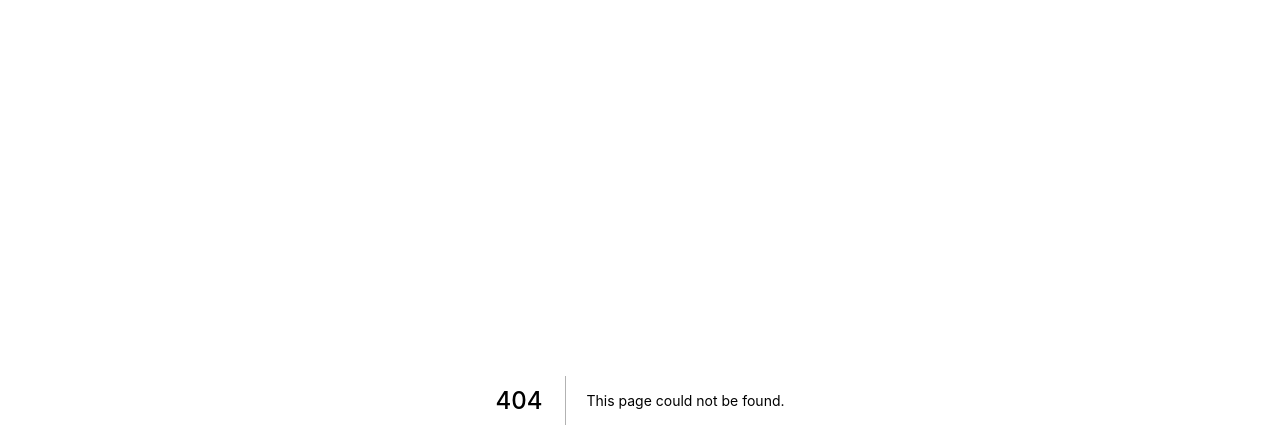
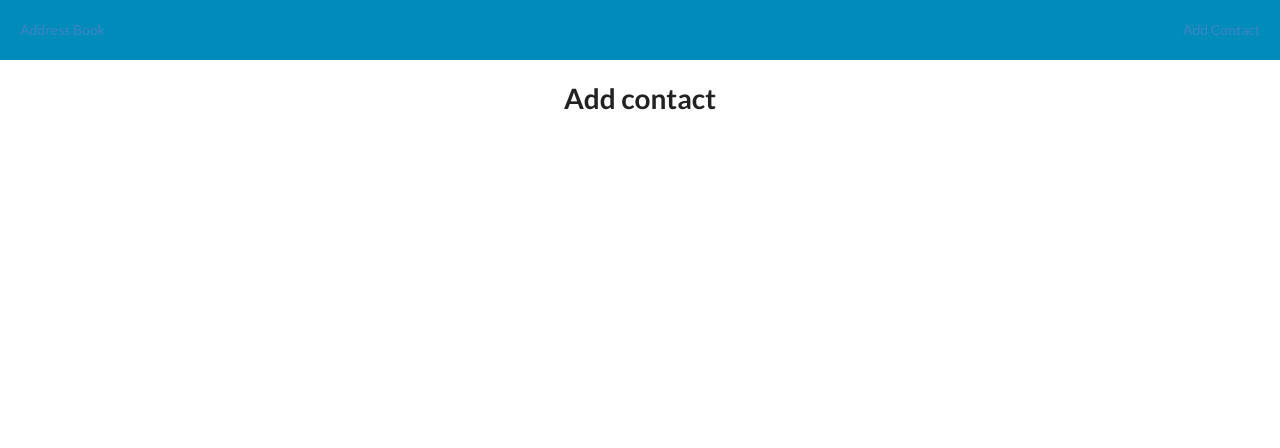
Before and after one commit to stephen-donga/Address-book-test, a Next.js app in the folder client/: page /contact in a window 1280 px wide. Before the commit this address had no page. Shown: the top 448 px of the page. Built offline with nearby package versions, Linux system fonts and the light colour scheme.

Commit message:
Added a fronted route page for adding contacts, Added isomorphic-unfetch for http requests

```diff
--- /dev/null
+++ b/client/components/Layout.js
@@ -0,0 +1,24 @@
+import Head from 'next/head';
+
+import Navbar from '../components/Navbar'
+
+const Layout = ({children}) =>(
+    <>
+    <Head>
+        <title>Address Book App</title>
+        <link
+            async
+            rel="stylesheet"
+            href="//cdn.jsdelivr.net/npm/semantic-ui@${props.versions.sui}/dist/semantic.min.css"
+        />
+        <script
+            async
+            src="//cdn.jsdelivr.net/npm/semantic-ui@${props.versions.sui}/dist/semantic.min.js"
+        ></script>
+    </Head>
+    <Navbar />
+    {children}
+    </>
+);
+
+export default Layout;
--- /dev/null
+++ b/client/components/Navbar.js
@@ -0,0 +1,15 @@
+import Link from 'next/link';
+
+
+const Navbar = () =>(
+    <nav className="navbar">
+        <Link href="/">
+            <a>Address Book</a>
+        </Link>
+        <Link href="/contact">
+            <a>Add Contact</a>
+        </Link>
+    </nav>
+);
+
+export default Navbar;
--- a/client/package.json
+++ b/client/package.json
@@ -8,8 +8,11 @@
     "start": "next start"
   },
   "dependencies": {
+    "isomorphic-unfetch": "^3.1.0",
     "next": "10.0.3",
     "react": "17.0.1",
-    "react-dom": "17.0.1"
+    "react-dom": "17.0.1",
+    "semantic-ui-css": "^2.4.1",
+    "semantic-ui-react": "^2.0.1"
   }
 }
--- a/client/pages/_app.js
+++ b/client/pages/_app.js
@@ -1,7 +1,10 @@
+import Layout from '../components/Layout';
+
 import '../styles/globals.css'
+import '../styles/style.css'
 
 function MyApp({ Component, pageProps }) {
-  return <Component {...pageProps} />
+  return<Layout><Component {...pageProps} /></Layout>
 }
 
 export default MyApp
--- /dev/null
+++ b/client/pages/contact.js
@@ -0,0 +1,6 @@
+const AddContact = () =>(
+    <div>
+        <h1>Add contact</h1>
+    </div>
+);
+export default AddContact;
--- a/client/pages/index.js
+++ b/client/pages/index.js
@@ -1,8 +1,8 @@
 
 export default function Home() {
   return (
-      <div>
+      <nav>
         <h1>Home</h1>
-      </div>
+      </nav>
   )
 }
--- /dev/null
+++ b/client/styles/style.css
@@ -0,0 +1,27 @@
+h1{
+    text-align: center;
+}
+.wrapper{
+    max-width: 1200px;
+    padding: 0 16px;
+    margin:auto;
+}
+
+.navbar{
+    padding:20px;
+    margin-bottom: 20px;
+    background:#008cba;
+    color:#fff;
+    display: flex;
+    justify-content: space-between;
+}
+
+.navbar .create {
+     color:#fff;
+     font-size: 1.5rem;
+}
+
+.navbar .navbar-brnad {
+    color:#fff;
+    font-size: 2rem;
+}
```
Also changed, not shown: 1 other file (tests, documents, lock files or other folders).
